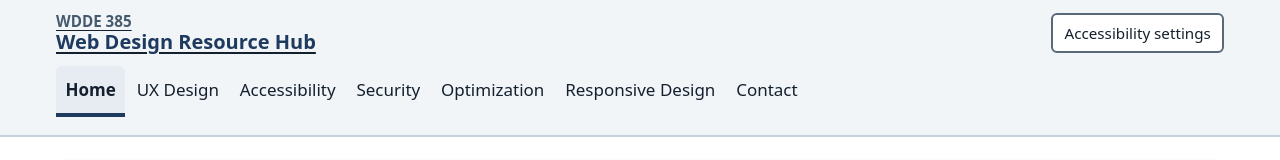
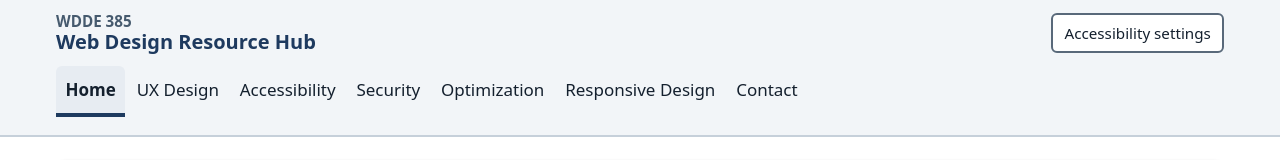
Before and after one commit to gilbertanderson/wdde385, a plain HTML site: page index.html in a window 1280 px wide. In both pictures the pointer is over the link "WDDE 385 Web Design Resource Hub". Shown: the top 160 px of the page. Drawn offline with Linux system fonts and the light colour scheme.

Commit message:
Actually fix the brand/title hover underline
The previous commit changed .brand:hover .brand-name's color but never
overrode text-decoration on the anchor itself, so the global a:hover
rule (text-decoration: underline) still matched .brand directly and
the underline never went away. Added .brand:hover { text-decoration:
none } — higher specificity than a:hover, so it actually wins.

```diff
--- a/styles.css
+++ b/styles.css
@@ -451,6 +451,10 @@ th {
 .brand .brand-name {
   display: block;
   font-size: var(--step-1);
+}
+
+.brand:hover {
+  text-decoration: none;
 }
 
 .brand:hover .brand-name {
```
